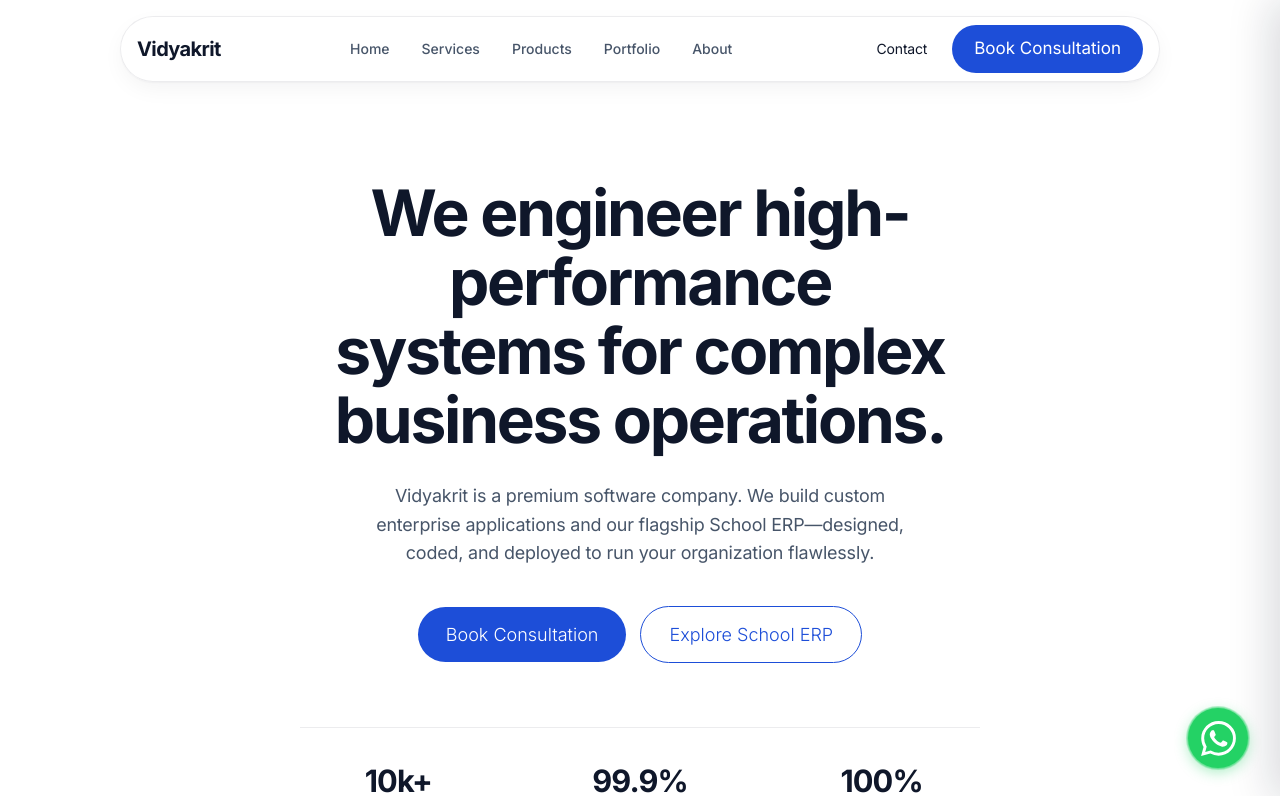
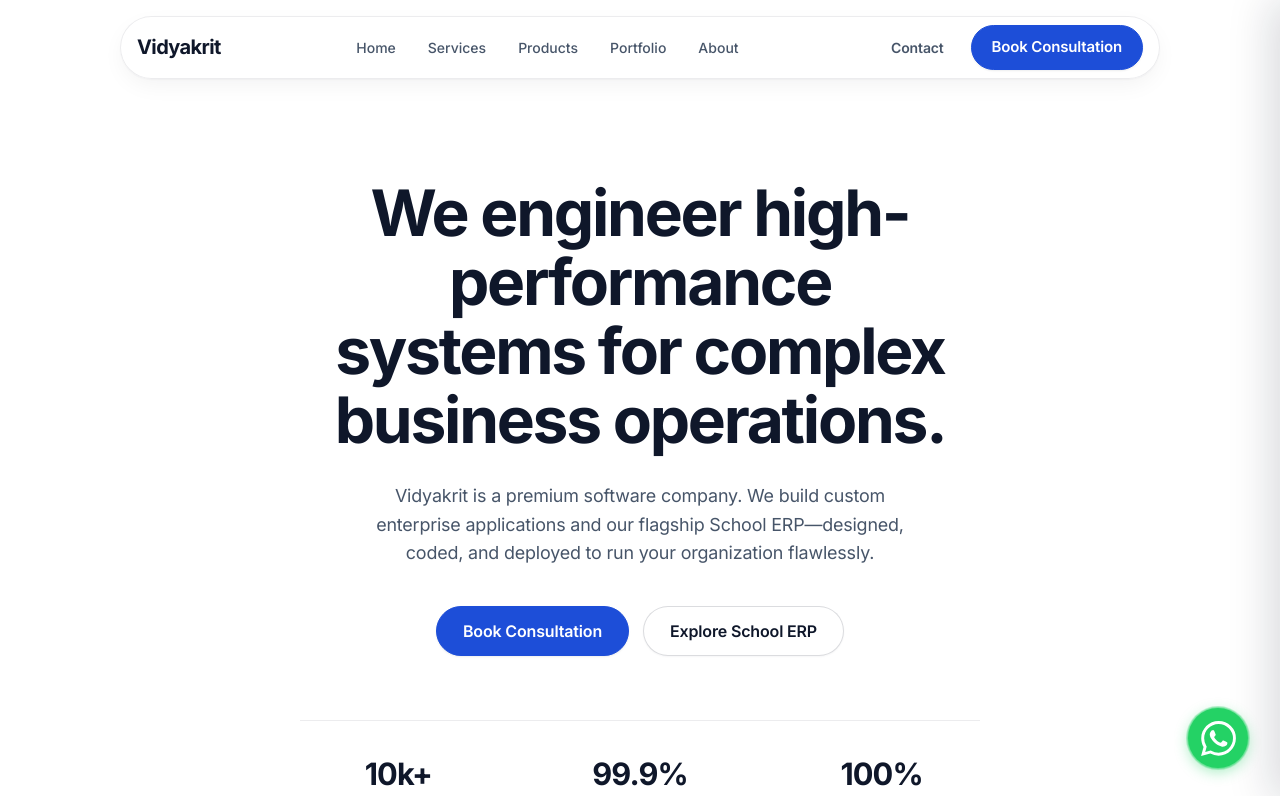
Before and after one commit to devshahil/vidyakrit, a Next.js app: page / in a window 1280 px wide. Shown: the top 796 px of the page. Built offline with nearby package versions, Linux system fonts and the light colour scheme.

Commit message:
Add files via upload

```diff
--- a/src/components/ui/Button.module.css
+++ b/src/components/ui/Button.module.css
@@ -2,82 +2,91 @@
   display: inline-flex;
   align-items: center;
   justify-content: center;
-  gap: var(--spacing-xs);
-  padding: 11px 22px;
-  border-radius: var(--border-radius-pill);
-  font-weight: 400;
-  font-size: 17px;
-  transition: transform var(--transition-fast), background-color var(--transition-fast), border-color var(--transition-fast), color var(--transition-fast);
+  gap: 8px;
+  padding: 10px 20px;
+  min-height: 44px;
+  border-radius: 9999px;
+  font-weight: 600;
+  font-size: 15px;
+  letter-spacing: -0.01em;
+  transition: all 0.2s cubic-bezier(0.16, 1, 0.3, 1);
   font-family: inherit;
-  border: none;
+  border: 1px solid transparent;
   cursor: pointer;
   text-decoration: none;
   white-space: nowrap;
+  user-select: none;
 }
 
-/* === Primary — Action Blue pill (the signature Apple action) === */
+.button:active {
+  transform: scale(0.98);
+}
+
+.button:focus-visible {
+  outline: 2px solid #2563eb;
+  outline-offset: 2px;
+}
+
+/* === Primary === */
 .primary {
-  background-color: var(--color-primary-action);
+  background-color: #1d4ed8;
   color: #ffffff;
-  border: none;
+  border-color: #1d4ed8;
+  box-shadow: 0 1px 2px rgba(15, 23, 42, 0.08);
 }
 
 .primary:hover {
-  background-color: var(--color-primary-focus);
+  background-color: #1e40af;
+  border-color: #1e40af;
+  box-shadow: 0 4px 12px rgba(29, 78, 216, 0.25);
 }
 
-.primary:active {
-  transform: scale(0.95); /* Apple system-wide micro-interaction */
-}
-
-.primary:focus-visible {
-  outline: 2px solid var(--color-primary-focus);
-  outline-offset: 2px;
-}
-
-/* === Secondary — Ghost pill (transparent + blue border) === */
+/* === Secondary === */
 .secondary {
-  background-color: transparent;
-  color: var(--color-primary-action);
-  border: 1px solid var(--color-primary-action);
+  background-color: #ffffff;
+  color: #0f172a;
+  border-color: rgba(15, 23, 42, 0.15);
+  box-shadow: 0 1px 2px rgba(15, 23, 42, 0.04);
 }
 
 .secondary:hover {
-  background-color: rgba(0, 102, 204, 0.04);
+  background-color: #f8fafc;
+  border-color: rgba(15, 23, 42, 0.25);
+  color: #0f172a;
 }
 
-.secondary:active {
-  transform: scale(0.95);
+/* Dark context adjustments for secondary */
+:global(.sectionDark) .secondary {
+  background-color: rgba(255, 255, 255, 0.08);
+  color: #ffffff;
+  border-color: rgba(255, 255, 255, 0.15);
 }
 
-.secondary:focus-visible {
-  outline: 2px solid var(--color-primary-focus);
-  outline-offset: 2px;
+:global(.sectionDark) .secondary:hover {
+  background-color: rgba(255, 255, 255, 0.14);
+  border-color: rgba(255, 255, 255, 0.3);
 }
 
-/* === Ghost — nav utility link style === */
+/* === Ghost === */
 .ghost {
   background-color: transparent;
-  color: var(--text-primary);
-  padding: 8px 15px;
-  border-radius: var(--border-radius-sm);
+  color: #475569;
+  border-color: transparent;
+  padding: 8px 16px;
   font-size: 14px;
-  letter-spacing: -0.014em;
 }
 
 .ghost:hover {
-  background-color: var(--bg-secondary);
-}
-
-.ghost:active {
-  transform: scale(0.95);
+  background-color: #f1f5f9;
+  color: #0f172a;
 }
 
 /* === Link === */
 .link {
   padding: 0;
+  min-height: auto;
   background-color: transparent;
-  color: var(--color-primary-action);
+  color: #1d4ed8;
   font-size: inherit;
   border-radius: 0;
 }
@@ -86,35 +95,15 @@
   text-decoration: underline;
 }
 
-/* === Icon (circular control) === */
-.icon {
-  padding: 0;
-  width: 44px;
-  height: 44px;
-  border-radius: var(--border-radius-full);
-  background-color: rgba(210, 210, 215, 0.64);
-  color: var(--text-primary);
+/* === Sizes === */
+.sm {
+  padding: 6px 14px;
+  min-height: 36px;
+  font-size: 13px;
 }
 
-.icon:active {
-  transform: scale(0.95);
+.lg {
+  padding: 12px 26px;
+  min-height: 48px;
+  font-size: 16px;
 }
-
-/* === Sizes === */
-
-/* sm — dark utility rect (Sign In, Bag) */
-.sm {
-  padding: 8px 15px;
-  font-size: 14px;
-  font-weight: 400;
-  border-radius: var(--border-radius-sm);
-  letter-spacing: -0.014em;
-}
-
-/* lg — store-hero CTA (rare weight 300, more padding) */
-.lg {
-  padding: 14px 28px;
-  font-size: 18px;
-  font-weight: 300;
-  letter-spacing: 0;
-}
--- a/src/components/ui/WhatsAppButton.tsx
+++ b/src/components/ui/WhatsAppButton.tsx
@@ -5,7 +5,7 @@ import styles from './WhatsAppButton.module.css';
 
 export const WhatsAppButton = () => {
   // Replace with the user's phone number and optional default message
-  const phoneNumber = "919693401299";
+  const phoneNumber = "917856936201";
   const defaultMessage = "Hi Vidyakrit Team! I would like to know more about your services.";
 
   const whatsappUrl = `https://wa.me/${phoneNumber}?text=${encodeURIComponent(defaultMessage)}`;
```
